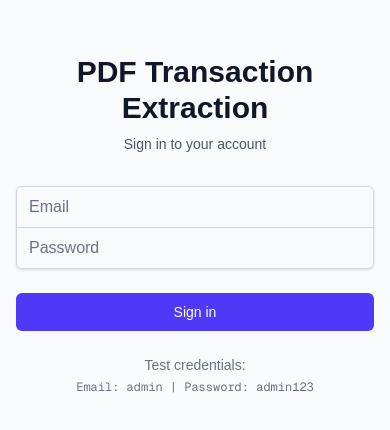
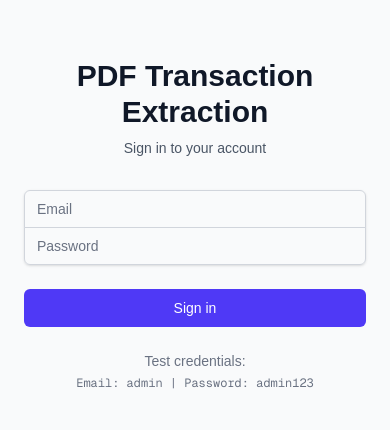
Before and after one commit to rishinpoolat/pdf-transaction-extraction, a Next.js app in the folder frontend/: page /login in a window 390 px wide. Shown: the part 210-640 px from the top of the page. Built offline with nearby package versions, Linux system fonts and the light colour scheme; no server answers.

Commit message:
refactor(auth): simplify dashboard logic

```diff
--- a/frontend/app/dashboard/page.tsx
+++ b/frontend/app/dashboard/page.tsx
@@ -1,51 +1,49 @@
-'use client';
+"use client";
 
-import { useEffect, useState } from 'react';
-import { useRouter } from 'next/navigation';
-import { toast } from 'sonner';
-import { useAuthStore } from '@/store/authStore';
-import axiosInstance from '@/lib/axios';
+import { useEffect } from "react";
+import { useRouter } from "next/navigation";
+import { toast } from "sonner";
+import { useAuthStore } from "@/store/authStore";
+import axiosInstance from "@/lib/axios";
 
 export default function DashboardPage() {
   const router = useRouter();
   const { user, isAuthenticated, logout } = useAuthStore();
-  const [isLoading, setIsLoading] = useState(true);
 
   // Check authentication on mount
   useEffect(() => {
     if (!isAuthenticated) {
-      router.push('/login');
-    } else {
-      setIsLoading(false);
+      router.push("/login");
     }
   }, [isAuthenticated, router]);
 
   const handleLogout = async () => {
     try {
       // Call logout endpoint to blacklist token
-      await axiosInstance.post('/auth/logout');
+      await axiosInstance.post("/auth/logout");
 
       // Show success toast
-      toast.success('Logged out successfully!');
+      toast.success("Logged out successfully!");
 
       // Clear local state
       logout();
 
       // Redirect to login
       setTimeout(() => {
-        router.push('/login');
+        router.push("/login");
       }, 500);
     } catch (error) {
-      console.error('Logout error:', error);
-      toast.error('Logout failed. Clearing session anyway.');
+      console.error("Logout error:", error);
+      toast.error("Logout failed. Clearing session anyway.");
 
       // Clear local state regardless of API response
       logout();
-      router.push('/login');
+      router.push("/login");
     }
   };
 
-  if (isLoading) {
+  // Show loading state while redirecting or if user data is not available
+  if (!isAuthenticated || !user) {
     return (
       <div className="min-h-screen flex items-center justify-center bg-gray-50">
         <div className="text-gray-600">Loading...</div>
@@ -53,15 +51,11 @@ export default function DashboardPage() {
     );
   }
 
-  if (!isAuthenticated || !user) {
-    return null;
-  }
-
   return (
     <div className="min-h-screen bg-gray-50">
       {/* Navigation Bar */}
       <nav className="bg-white shadow-sm">
-        <div className="max-w-7xl mx-auto px-4 sm:px-6 lg:px-8">
+        <div className="max-w-7xl mx-auto px-6 lg:px-8">
           <div className="flex justify-between h-16">
             <div className="flex items-center">
               <h1 className="text-xl font-semibold text-gray-900">
@@ -84,8 +78,8 @@ export default function DashboardPage() {
       </nav>
 
       {/* Main Content */}
-      <main className="max-w-7xl mx-auto py-6 sm:px-6 lg:px-8">
-        <div className="px-4 py-6 sm:px-0">
+      <main className="max-w-7xl mx-auto py-6 px-6 lg:px-8">
+        <div className="py-6 px-0">
           <div className="border-4 border-dashed border-gray-200 rounded-lg p-8">
             <div className="text-center">
               <h2 className="text-2xl font-bold text-gray-900 mb-4">
--- a/frontend/app/login/page.tsx
+++ b/frontend/app/login/page.tsx
@@ -67,9 +67,11 @@ export default function LoginPage() {
       }
     } catch (err) {
       // Show error toast with longer duration
+      console.log(err);
       const errorMessage =
-        err instanceof Error && 'response' in err
-          ? (err as { response?: { data?: { message?: string } } }).response?.data?.message
+        err instanceof Error && "response" in err
+          ? (err as { response?: { data?: { message?: string } } }).response
+              ?.data?.message
           : undefined;
 
       const message = errorMessage || "Invalid credentials. Please try again.";
@@ -90,7 +92,7 @@ export default function LoginPage() {
   };
 
   return (
-    <div className="min-h-screen flex items-center justify-center bg-gray-50 py-12 px-4 sm:px-6 lg:px-8">
+    <div className="min-h-screen flex items-center justify-center bg-gray-50 py-12 px-6 lg:px-8">
       <div className="max-w-md w-full space-y-8">
         <div>
           <h2 className="mt-6 text-center text-3xl font-extrabold text-gray-900">
@@ -115,7 +117,7 @@ export default function LoginPage() {
                 disabled={isLoading}
                 className={`appearance-none rounded-none relative block w-full px-3 py-2 border ${
                   errors.email ? "border-red-500" : "border-gray-300"
-                } placeholder-gray-500 text-gray-900 rounded-t-md focus:outline-none focus:ring-indigo-500 focus:border-indigo-500 focus:z-10 sm:text-sm disabled:bg-gray-100 disabled:cursor-not-allowed`}
+                } placeholder-gray-500 text-gray-900 rounded-t-md focus:outline-none focus:ring-indigo-500 focus:border-indigo-500 focus:z-10 text-sm disabled:bg-gray-100 disabled:cursor-not-allowed`}
                 placeholder="Email"
               />
               {errors.email && (
@@ -136,7 +138,7 @@ export default function LoginPage() {
                 disabled={isLoading}
                 className={`appearance-none rounded-none relative block w-full px-3 py-2 border ${
                   errors.password ? "border-red-500" : "border-gray-300"
-                } placeholder-gray-500 text-gray-900 rounded-b-md focus:outline-none focus:ring-indigo-500 focus:border-indigo-500 focus:z-10 sm:text-sm disabled:bg-gray-100 disabled:cursor-not-allowed`}
+                } placeholder-gray-500 text-gray-900 rounded-b-md focus:outline-none focus:ring-indigo-500 focus:border-indigo-500 focus:z-10 text-sm disabled:bg-gray-100 disabled:cursor-not-allowed`}
                 placeholder="Password"
               />
               {errors.password && (
```
